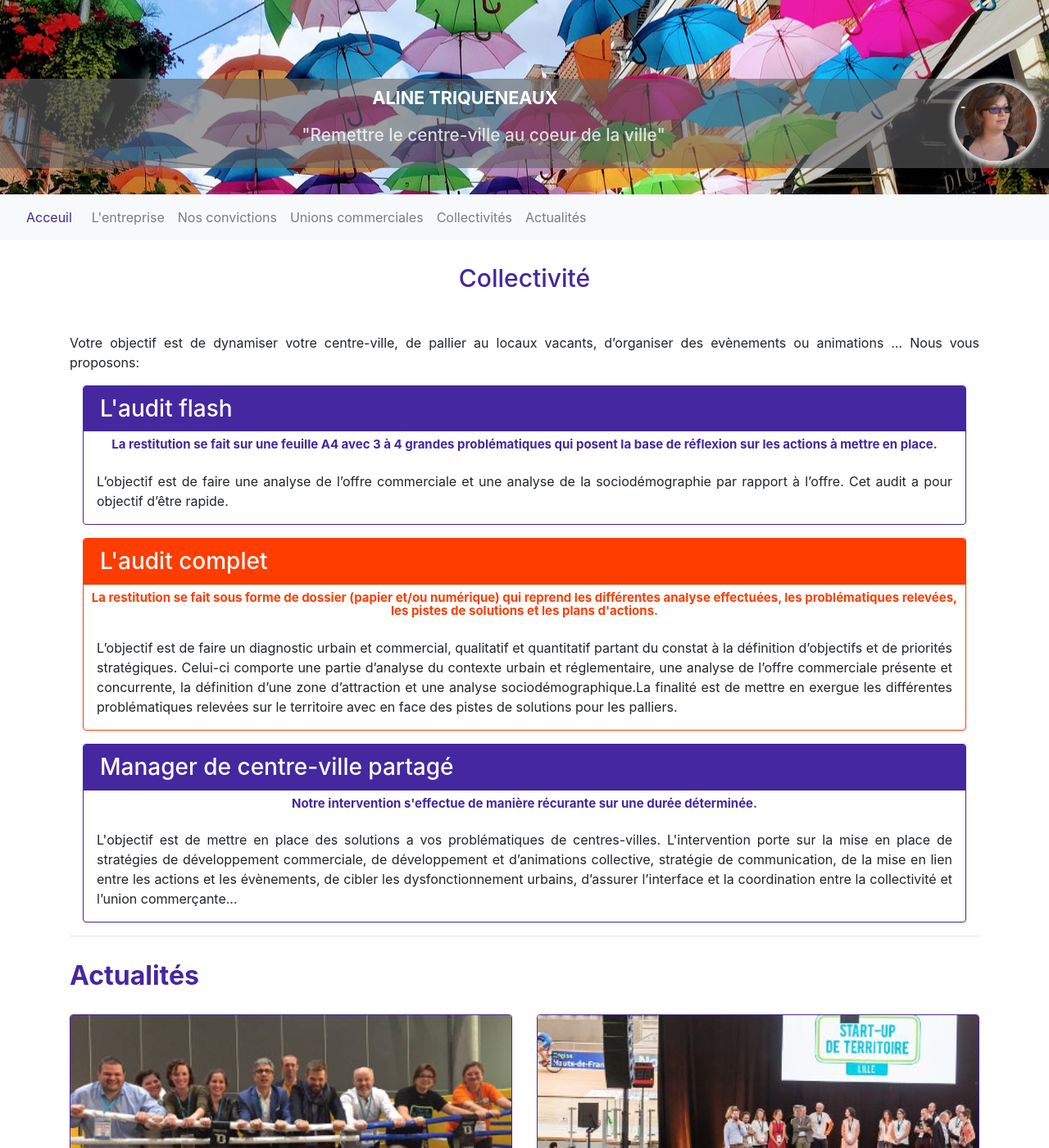
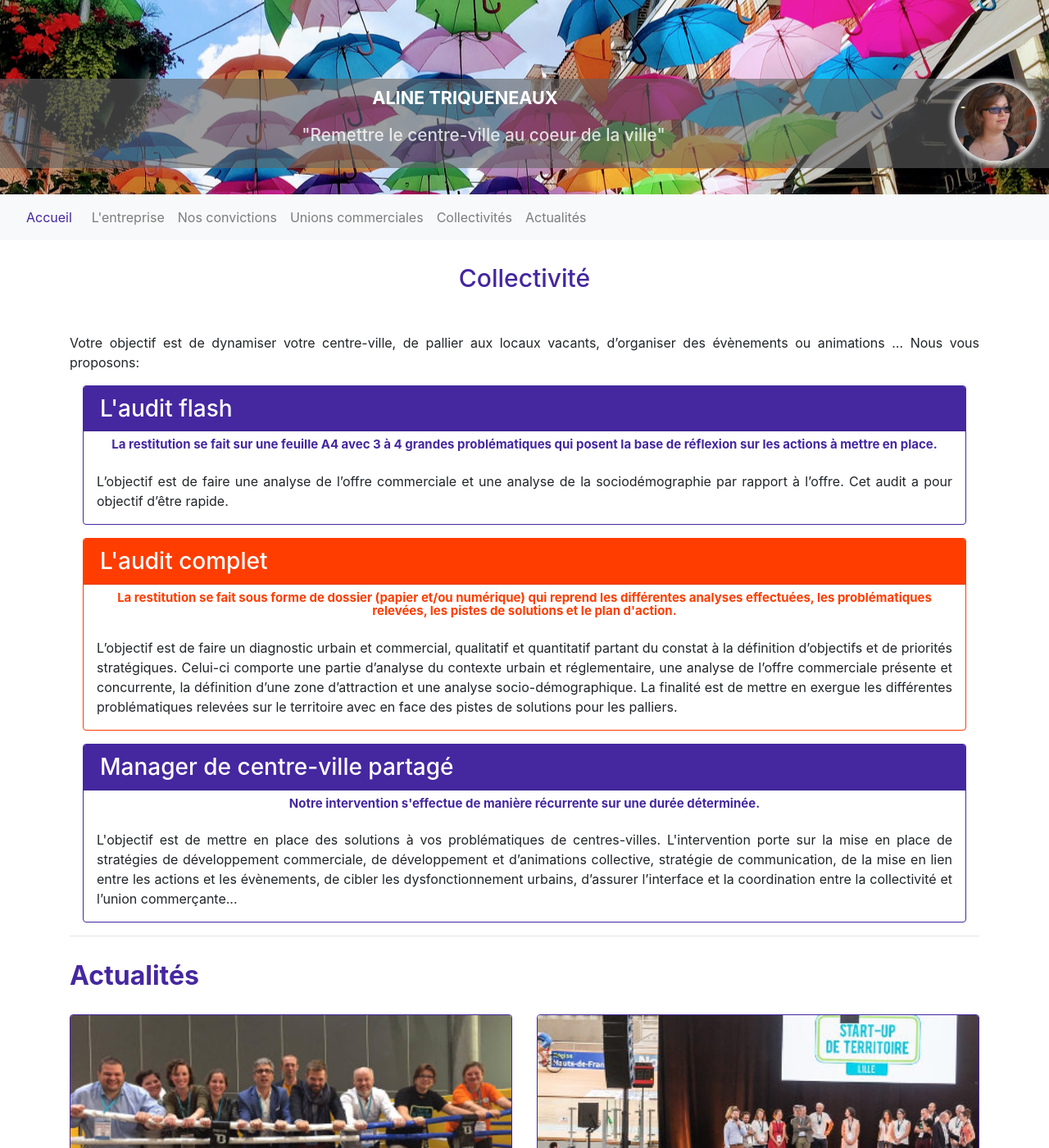
Before and after one commit to atriqueneaux/atriqueneaux.github.io, a Jekyll site: the page built from offres/collectivite.md, in a window 1280 px wide and 1400 px high. Shown: the whole window at 82% size. Built offline with Jekyll 4.4.1, drawn with Linux system fonts in a browser that asks for light colours; nearby versions of some CDN libraries.

Commit message:
orthographe

```diff
--- a/_layouts/default.html
+++ b/_layouts/default.html
@@ -37,7 +37,7 @@
 			<ul id="menu"
 			  <nav class="navbar sticky-top navbar-expand-lg navbar-light bg-light">
 					<a id="navbar-top" class="navbar navbar-default navbar-fixed-top"
-					<a class="navbar-brand" href="/">Acceuil</a>
+					<a class="navbar-brand" href="/">Accueil</a>
 					<button class="navbar-toggler" type="button" data-toggle="collapse" data-target="#navbarNavDropdown" aria-controls="navbarNavDropdown" aria-expanded="false" aria-label="Toggle navigation">
 					  <span class="navbar-toggler-icon"></span>
 					</button>
--- a/offres/collectivite.md
+++ b/offres/collectivite.md
@@ -3,7 +3,7 @@ layout: front
 title: Collectivité
 
 ---
-Votre objectif est de dynamiser votre centre-ville, de pallier au locaux vacants, d'organiser des evènements ou animations ...
+Votre objectif est de dynamiser votre centre-ville, de pallier aux locaux vacants, d'organiser des évènements ou animations ...
 Nous vous proposons:
 <div>
   <div class="card card border-primary m-3">
@@ -17,19 +17,19 @@ Nous vous proposons:
   <div class="card card border-info m-3">
     <h3 class="card-header text-white bg-info">L'audit complet</h3>
     <div class="card-block">
-      <h4 class="card-title-info m-2"> La restitution se fait sous forme de dossier (papier et/ou numérique) qui reprend les différentes analyse effectuées, les problématiques relevées, les pistes de solutions et les plans d'actions. </h4>
+      <h4 class="card-title-info m-2"> La restitution se fait sous forme de dossier (papier et/ou numérique) qui reprend les différentes analyses effectuées, les problématiques relevées, les pistes de solutions et le plan d'action. </h4>
       <p class="card-text p-3">L’objectif est de faire un diagnostic urbain et commercial, qualitatif et quantitatif partant du constat à la
       définition d’objectifs et de priorités stratégiques. Celui-ci comporte une partie d’analyse du
       contexte urbain et réglementaire, une analyse de l’offre commerciale présente et
-      concurrente, la définition d’une zone d’attraction et une analyse sociodémographique.La finalité est de mettre en exergue les différentes problématiques relevées sur le territoire avec en face des pistes de solutions pour les palliers.</p>
+      concurrente, la définition d’une zone d’attraction et une analyse socio-démographique. La finalité est de mettre en exergue les différentes problématiques relevées sur le territoire avec en face des pistes de solutions pour les palliers.</p>
     </div>
   </div>
 
   <div class="card card border-primary m-3">
     <h3 class="card-header text-white bg-primary">Manager de centre-ville partagé</h3>
     <div class="card-block">
-      <h4 class="card-title-primary m-2"> Notre intervention s'effectue de manière récurante sur une durée déterminée.</h4>
-      <p class="card-text p-3">L'objectif est de mettre en place des solutions a vos problématiques de centres-villes. L'intervention porte sur la mise en place de stratégies de développement commerciale, de développement et d’animations collective, stratégie de communication, de la mise en lien entre les actions et les évènements, de cibler les dysfonctionnement urbains, d’assurer l’interface et la coordination entre la collectivité et l’union commerçante...</p>
+      <h4 class="card-title-primary m-2"> Notre intervention s'effectue de manière récurrente sur une durée déterminée.</h4>
+      <p class="card-text p-3">L'objectif est de mettre en place des solutions à vos problématiques de centres-villes. L'intervention porte sur la mise en place de stratégies de développement commerciale, de développement et d’animations collective, stratégie de communication, de la mise en lien entre les actions et les évènements, de cibler les dysfonctionnement urbains, d’assurer l’interface et la coordination entre la collectivité et l’union commerçante...</p>
     </div>
   </div>
 </div>
```
Also changed, not shown: _posts/2017-09-15-SUT salon.md (+4 -0 lines), ensavoirplus/entreprise.md (+3 -3 lines), ensavoirplus/nosconvictions.md (+1 -1 lines), offres/unions-commerciales.md (+4 -4 lines).
